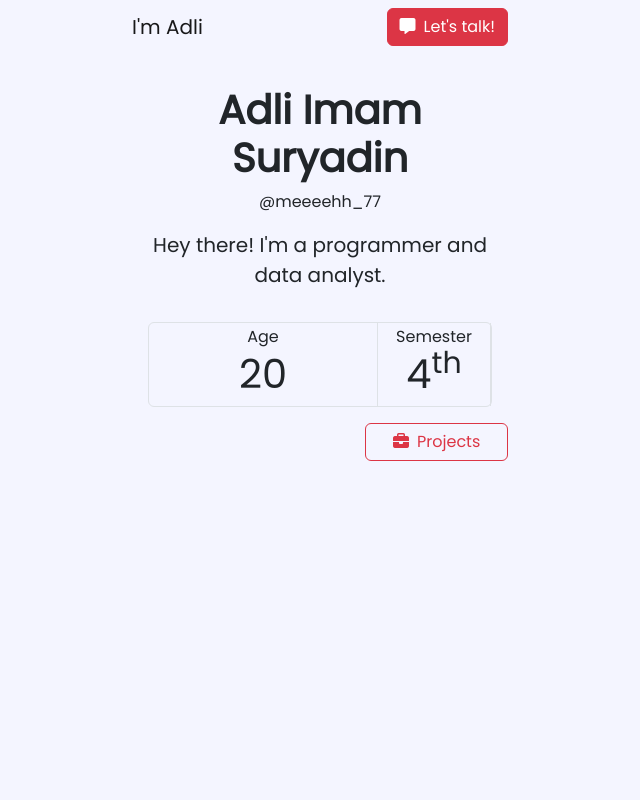
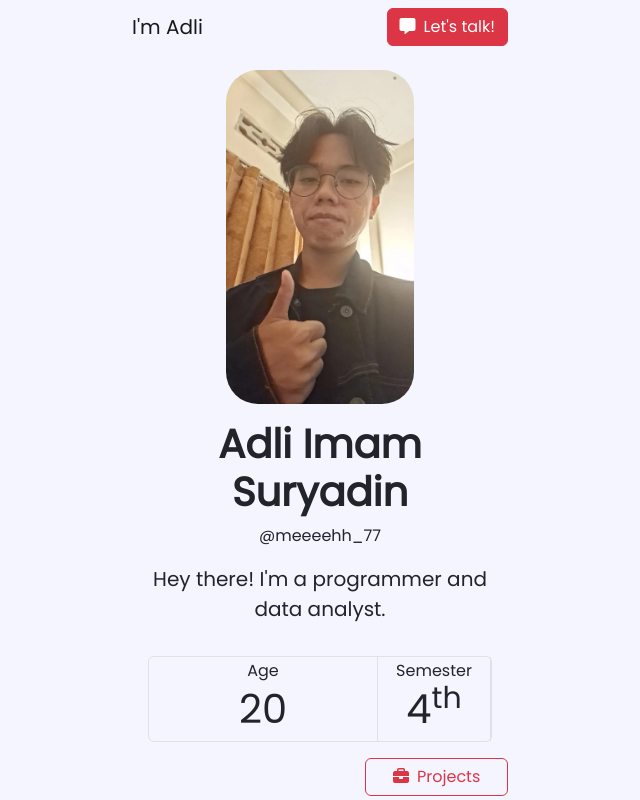
Before and after one commit to AdliMS/Web-Personal-2, a plain HTML site: page index.html in a window 1280 px wide. Shown: the whole page, without its empty margins (320-960 px from the left). Drawn offline with nearby package versions, Linux system fonts and the light colour scheme; files that its build step writes are made by us from their sources; files whose address does not match are found by name.

Commit message:
Update index.html

```diff
--- a/index.html
+++ b/index.html
@@ -40,7 +40,7 @@
     <div class="container">
       <div class="row">
         <div class="col-12">
-          <img src="res/adli.jpeg" alt="" class="rounded-5 d-block mx-auto my-3" style="width:50%">
+          <img src="adli.jpeg" alt="" class="rounded-5 d-block mx-auto my-3" style="width:50%">
           <p class="h1 text-center fw-bold">
             Adli Imam Suryadin
           </p>
```
